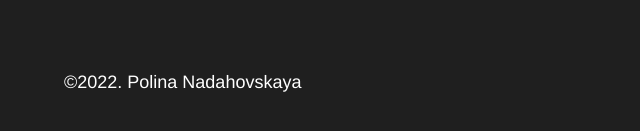
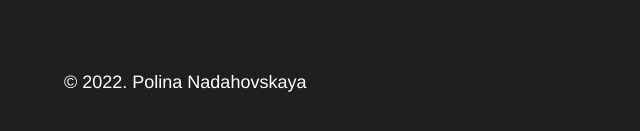
Before and after one commit to Polinanadahovskaya/how-to-learn, a plain HTML site: page index.html in a window 1280 px wide. Shown: the part 4033-4164 px from the top of the page, 0-640 px from the left. Drawn offline with Linux system fonts and the light colour scheme.

Commit message:
how-to-learn

```diff
--- a/index.html
+++ b/index.html
@@ -131,7 +131,7 @@
       <div class="footer__columns">
         <div class="footer__column_content_copyright">
           <div class="logo logo_place_footer"></div>
-          <div class="footer__author">&copy2022. Polina Nadahovskaya</div>
+          <div class="footer__author">&copy; 2022. Polina Nadahovskaya</div>
         </div>
         <div class="footer__column_content_info">
           <h4 class="footer__column-heading">О Практикуме</h4>
```
